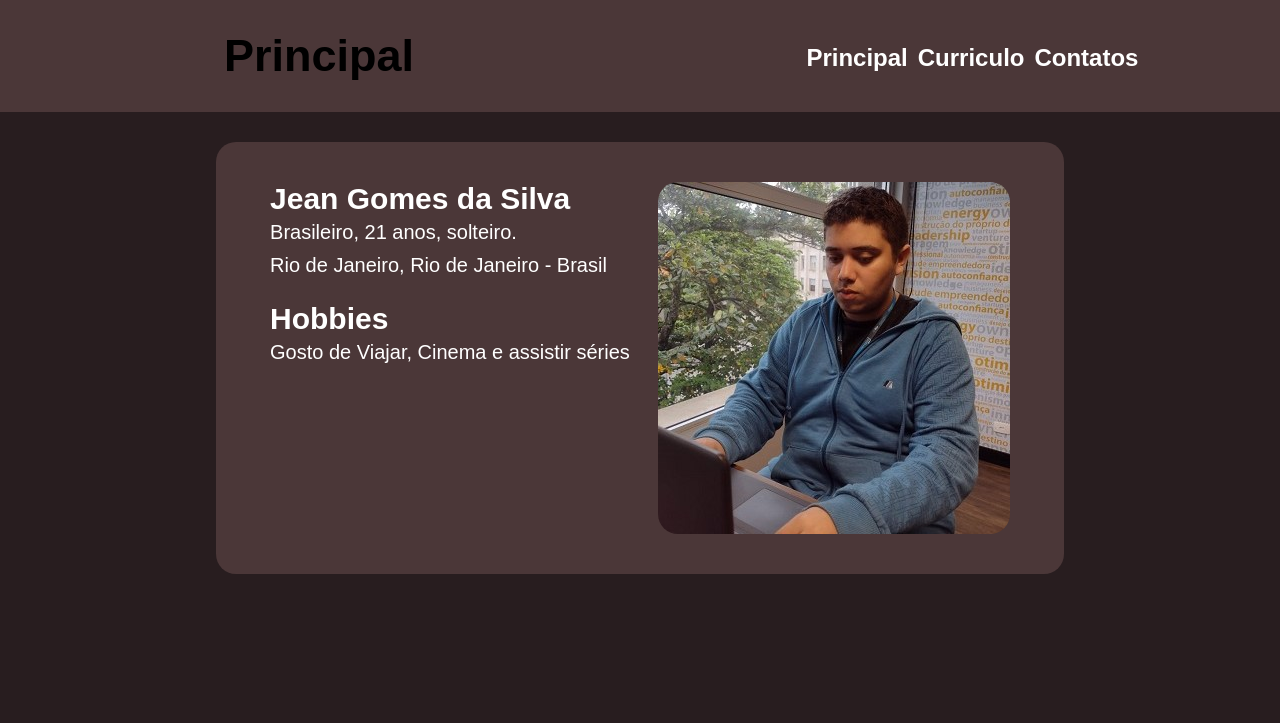
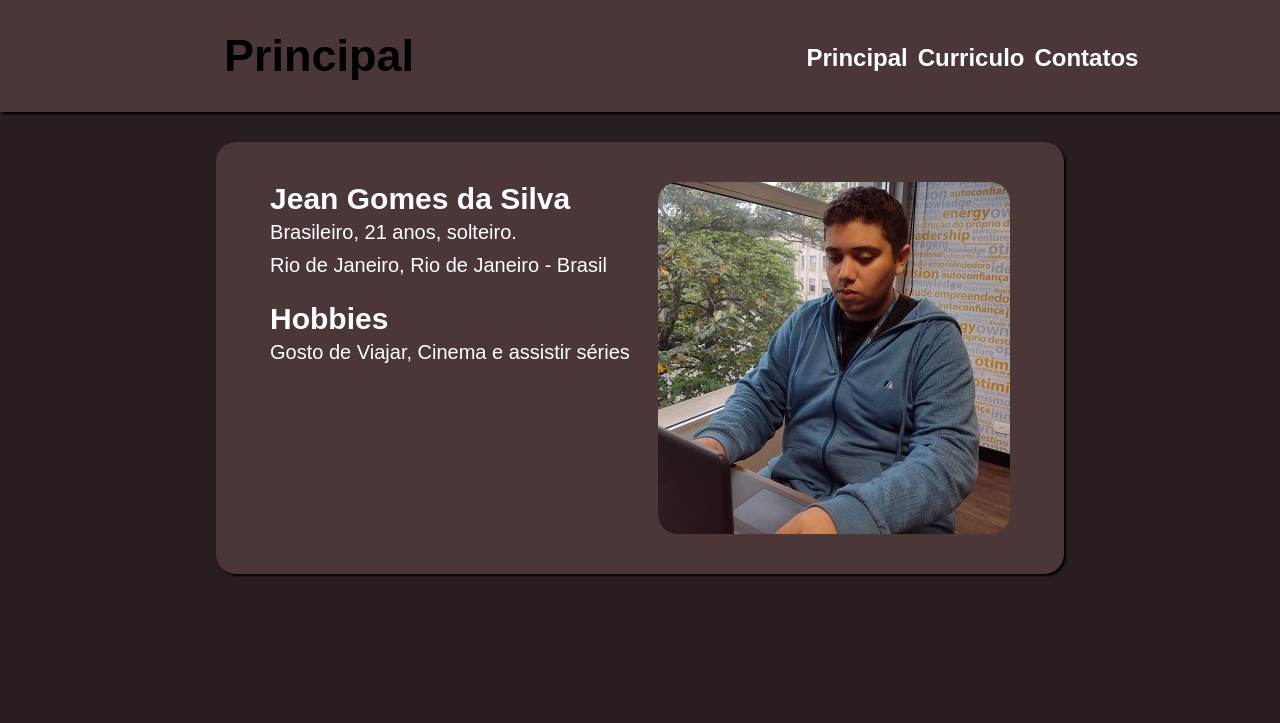
Before and after one commit to JeanGS8/exercicio-front, a plain HTML site: page index.html in a window 1280 px wide. Shown: the top 723 px of the page. Drawn offline with Linux system fonts and the light colour scheme.

Commit message:
exercicio completo

```diff
--- a/style.css
+++ b/style.css
@@ -9,10 +9,16 @@ body{
     background-color: #281D1F;
 }
 
-/* HEADER */
 header{
     background-color: #4B3738;
+    box-shadow: 2px 2px 2px black;
 }
+
+main section{
+    box-shadow: 2px 2px 2px black;
+}
+
+/* HEADER */
 
 .caixa{
     width: 65%;
```
